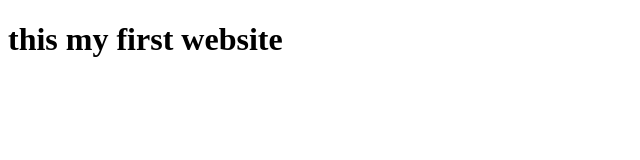
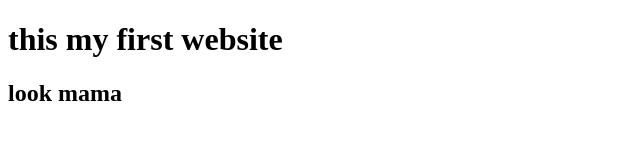
Before and after one commit to alamin3139/my-first-website, a plain HTML site: page index.html in a window 1280 px wide. Shown: the whole page, without its empty margins (0-640 px from the left). Drawn offline with Linux system fonts and the light colour scheme.

Commit message:
this a changesh

```diff
--- a/index.html
+++ b/index.html
@@ -8,7 +8,7 @@
 </head>
 <body>
 <h1>this my first website
-
+    <h2>look mama</h2>
 </h1>
 </body>
 </html>
```
